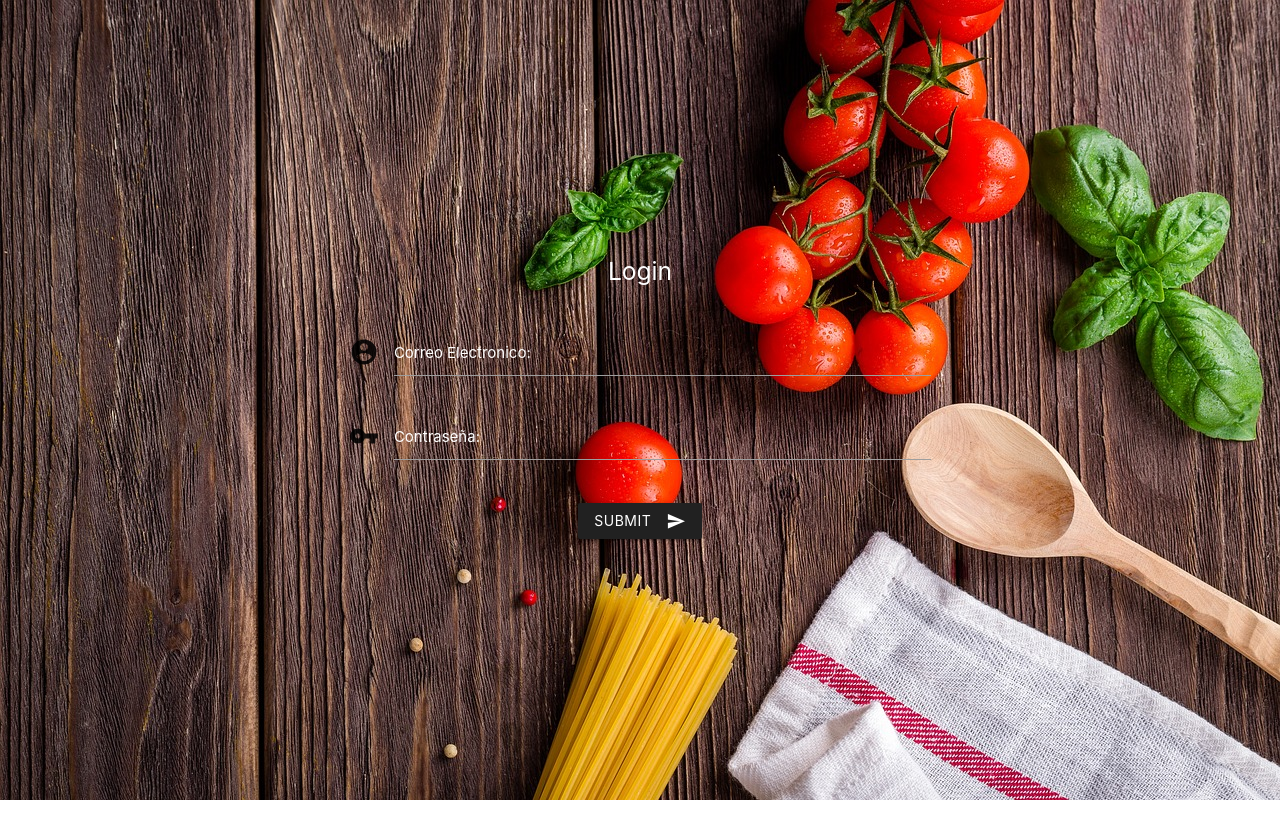
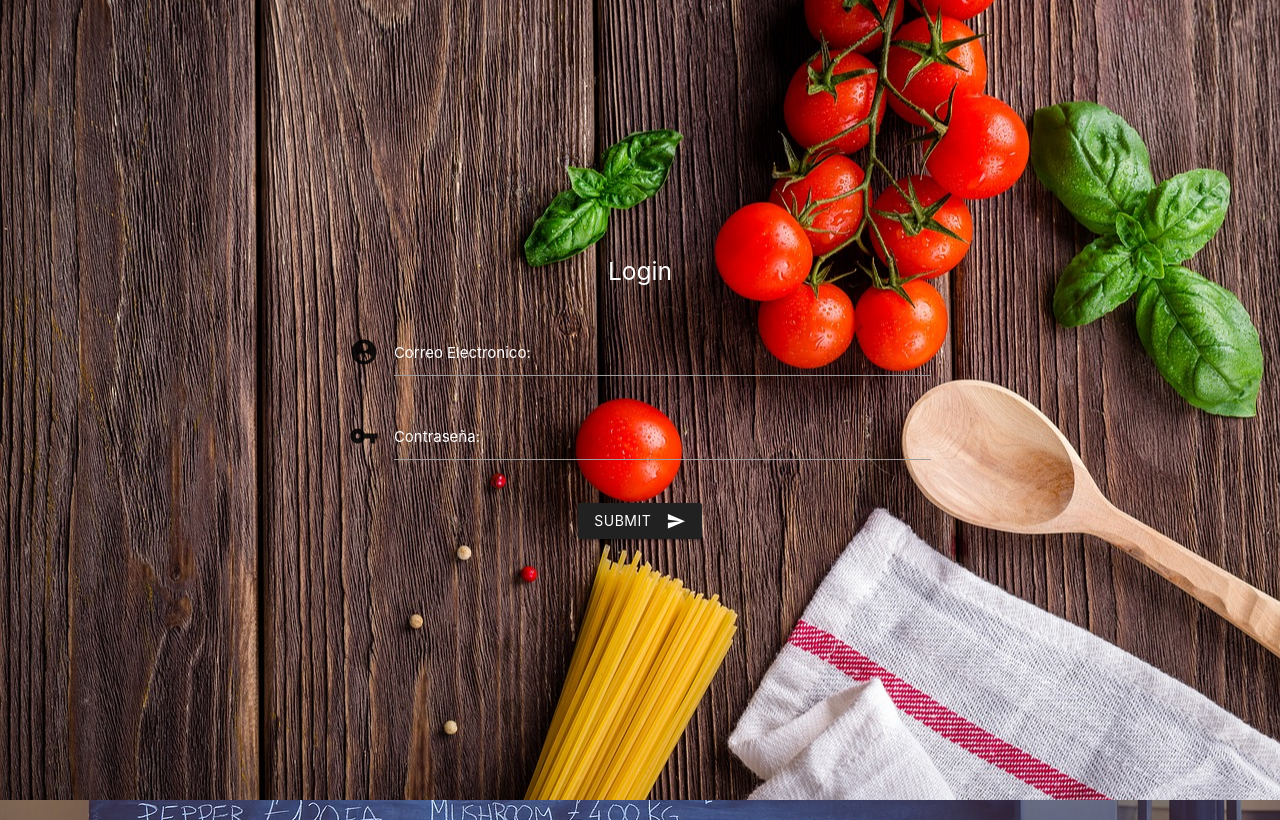
Before and after one commit to DiegoSuquitana/ef-angular2, an Angular app: page /login in a window 1280 px wide. Built offline with nearby package versions, Linux system fonts and the light colour scheme.

Commit message:
Update login.component.css

```diff
--- a/src/app/login/login.component.css
+++ b/src/app/login/login.component.css
@@ -1,13 +1,11 @@
 .c-login{
   background-image: url("../../assets/login-fondo.jpg");
-  min-height: 100%;
-
   width: 100%;
-  height: auto;
-
-  position: fixed;
-  top: 0;
-  left: 0;
+  background-position: fixed;
+  background-position: center;
+  background-repeat: no-repeat;
+  background-attachment: fixed;
+  background-size: cover;
 }
 
 .valign-wrapper {
```
